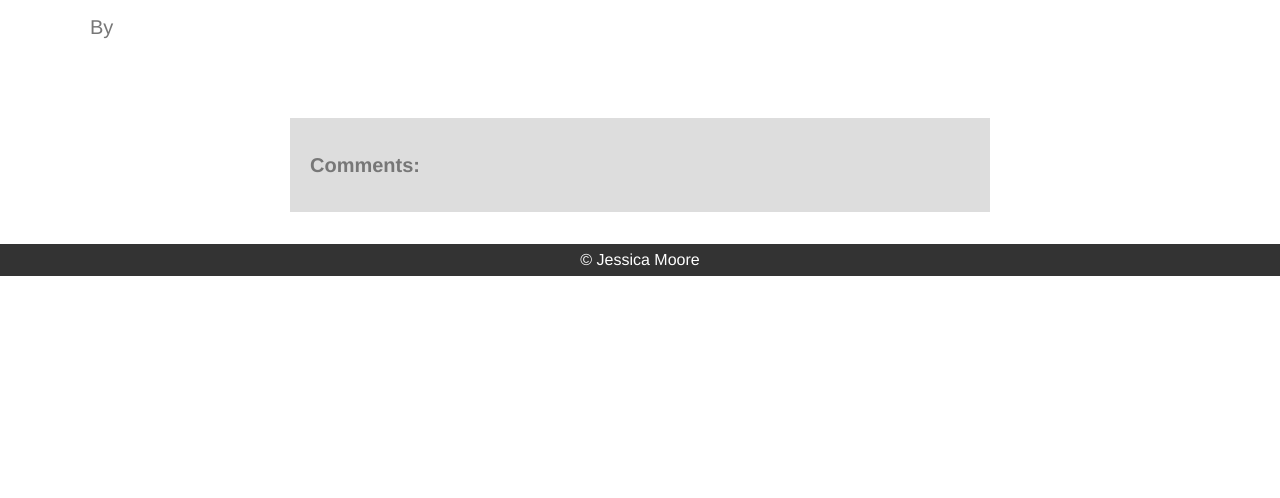
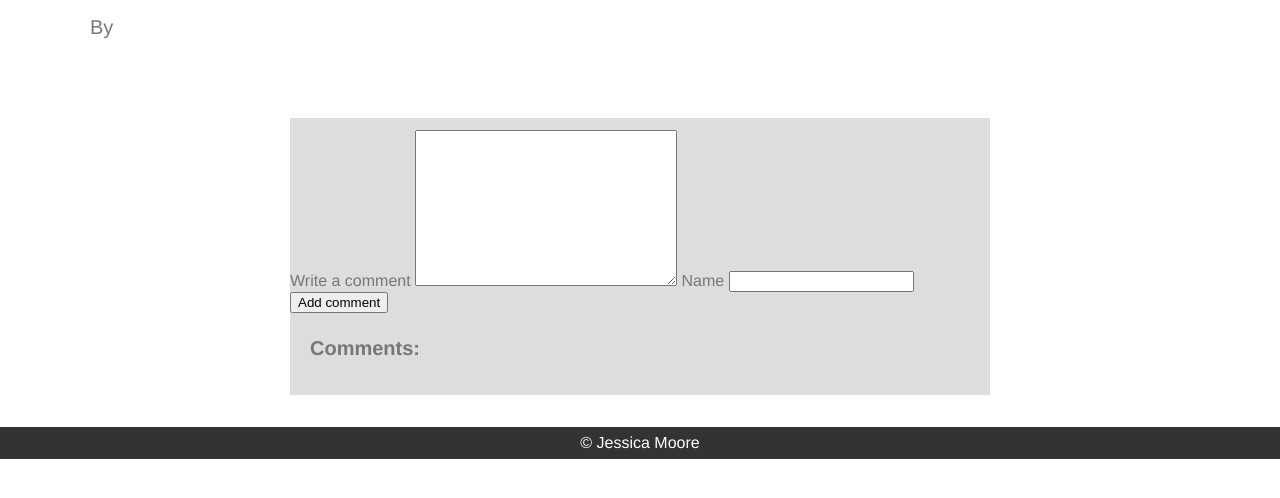
Before and after one commit to jessiicacmoore/django_imgur_clone, a Django app: template photogur/templates/picture.html in a window 1280 px wide. Shown: the part 118-616 px from the top of the page. Run offline with Django 3.2, Linux system fonts and the light colour scheme; the template is opened without the code that fills it, so the values that code supplies are empty; some libraries are stand-ins or nearby versions.

Commit message:
Added form to add comment to picture page

```diff
--- a/photogur/templates/picture.html
+++ b/photogur/templates/picture.html
@@ -9,6 +9,15 @@
         <img src="{{picture.url}}" alt="{{picture.title}}">
 
         <div class="container img-comments-container">
+
+                <form action="{% url 'create_comment' %}" method="POST">
+                    <input type="hidden" name="picture" value="{{ picture.pk }}">
+                    <label for="user_message">Write a comment</label>
+                    <textarea name="message" id="user_message" cols="30" rows="10"></textarea>
+                    <label for="user_name">Name</label>
+                    <input type="text" name="name" id="user_name">
+                    <button type="submit">Add comment</button>
+                </form>
                 <h3>Comments:</h3>
                 <ul class="comments">
                     {% for comment in comments %}
--- a/photogur/urls.py
+++ b/photogur/urls.py
@@ -24,4 +24,5 @@ urlpatterns = [
     path("pictures/", views.pictures),
     path("pictures/<int:id>", views.picture_show, name='picture_details'),
     path("search", views.picture_search, name='picture_search'),
+    path('comments/new', views.create_comment, name='create_comment')
     ]
--- a/photogur/views.py
+++ b/photogur/views.py
@@ -27,3 +27,7 @@ def picture_search(request):
   context = {'pictures': search_results, 'query': query}
   response = render(request, 'search_results.html', context)
   return HttpResponse(response)
+
+
+def create_comment(request):
+  pass
```
